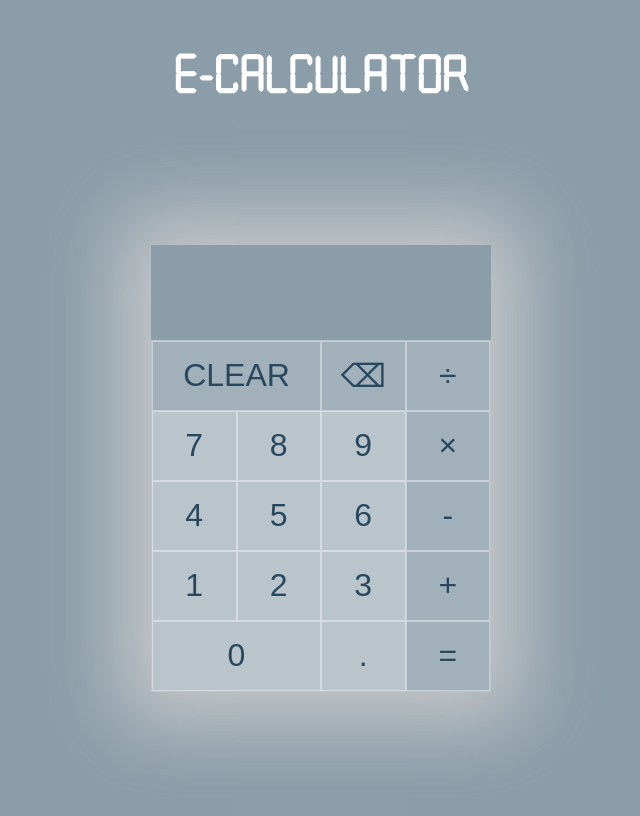
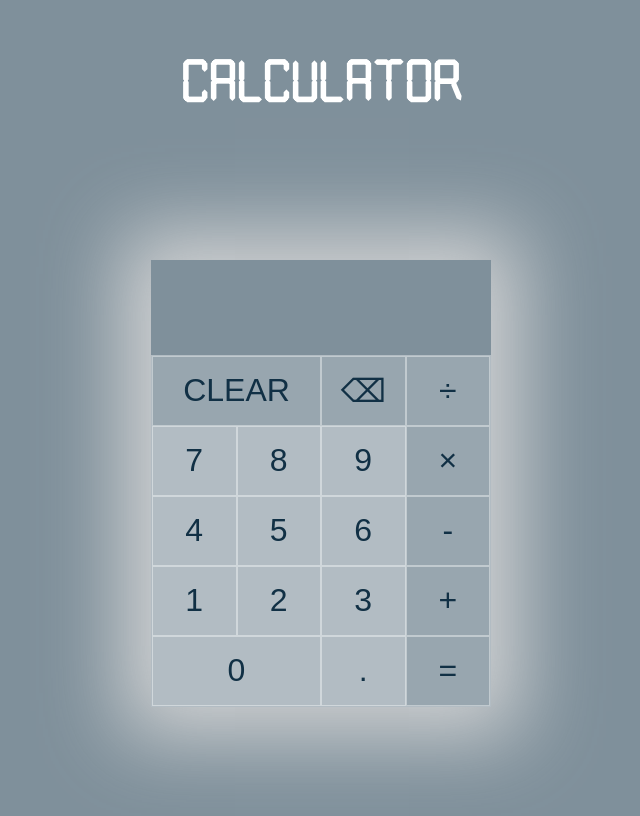
Before and after one commit to JesusMartinezLopez/calculator-project, a plain HTML site: page index.html in a window 1280 px wide. Shown: the whole page, without its empty margins (319-959 px from the left). Drawn offline with Linux system fonts and the light colour scheme.

Commit message:
styles fixes

```diff
--- a/index.html
+++ b/index.html
@@ -8,7 +8,7 @@
 </head>
 <body>
 <header>
-    <h1>e-Calculator</h1>
+    <h1>Calculator</h1>
 </header>
 <main>
     <section class="container">
--- a/styles/styles.css
+++ b/styles/styles.css
@@ -10,7 +10,7 @@ body {
     height: 100vh;
     margin: 0;
     padding: 0;
-    background: #8b9da9;
+    background: #7f909b;
 }
 
 header {
@@ -18,7 +18,7 @@ header {
 }
 
 header h1 {
-    font-size: 58px;
+    font-size: 64px;
     font-family: 'Calculator','monospace';
     text-align: center;
     text-transform: uppercase;
@@ -34,7 +34,7 @@ main {
 
 .container {
     max-width: 340px;
-    box-shadow: 0 0 75px 30px rgba(205, 205, 205, 0.9);
+    box-shadow: 0 0 75px 30px rgba(216, 216, 216, 0.9);
     margin-top: 100px;
     font-family: 'Roboto', sans-serif;
 }
```
